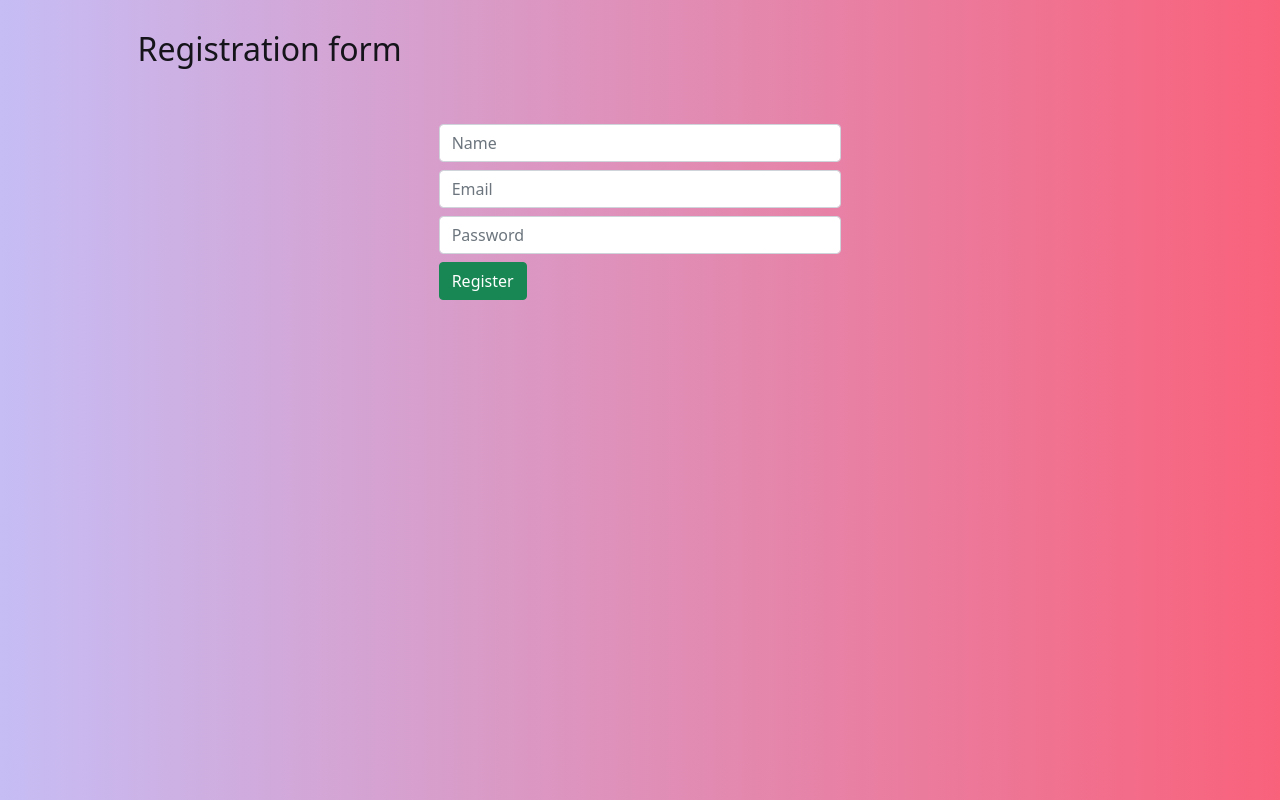
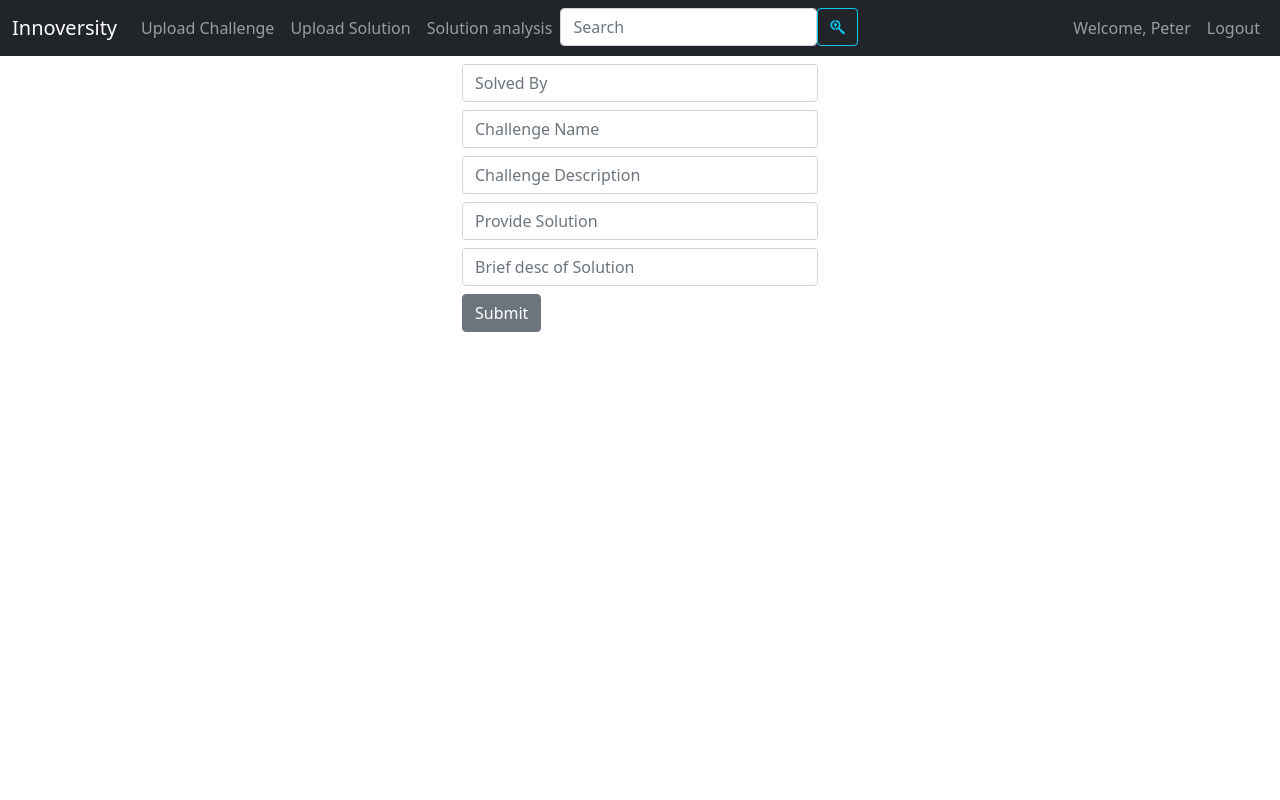
Before and after one commit to anil07-web/innoversity, an Angular app in the folder webapp/: page / in a window 1280 px wide. Built offline with nearby package versions, Linux system fonts and the light colour scheme.

Commit message:
committed

```diff
--- a/webapp/src/app/app.component.html
+++ b/webapp/src/app/app.component.html
@@ -1,2 +1,4 @@
-<app-registration></app-registration>
+<!-- <app-registration></app-registration> -->
+<app-header></app-header>
+<app-solution></app-solution>
 <!-- <app-header></app-header> -->
--- /dev/null
+++ b/webapp/src/app/models/InnovatorProperties.ts
@@ -0,0 +1,7 @@
+export class InnovatorProperties {
+    public solvedBy:string;
+    public challengeName:string;
+    public challengeDescription:string;
+    public solution:string;
+    public briefDescofSolution:String;
+}
--- /dev/null
+++ b/webapp/src/app/services/solution.service.ts
@@ -0,0 +1,13 @@
+import { HttpClient } from '@angular/common/http';
+import { Injectable } from '@angular/core';
+
+@Injectable({
+  providedIn: 'root'
+})
+export class SolutionService {
+
+  constructor(private http:HttpClient) { }
+  addDetails(innovator){
+    return this.http.post("",innovator);
+  }
+}
--- /dev/null
+++ b/webapp/src/app/solution/solution.component.html
@@ -0,0 +1,41 @@
+<div class="container">
+    <div class="row">
+        <div class="col-md-4 offset-md-4">
+            <form #uploadsolution="ngForm" (ngSubmit)="onsubmit(uploadsolution)">
+                <div class="mt-2">
+                    <input type="text" #solvedBy="ngModel" name="solvedBy" required class="form-control"  class="form-control" [(ngModel)]="innovator.solvedBy" placeholder="Solved By">
+                    <div class="text-danger" *ngIf="solvedBy.dirty && solvedBy.errors?.required">
+                    Please enter the details
+                </div>
+                </div>
+                <div class="mt-2">
+                    <input type="text" #challengeName="ngModel" name="challengeName" required class="form-control"  class="form-control" [(ngModel)]="innovator.challengeName" placeholder="Challenge Name">
+                    <div class="text-danger" *ngIf="challengeName.dirty && challengeName.errors?.required">
+                        Please enter the details
+                    </div>
+                </div>
+                <div class="mt-2">
+                    <input type="text" #challengeDescription="ngModel" name="challengeDescription" required class="form-control"  class="form-control" [(ngModel)]="innovator.challengeDescription" placeholder="Challenge Description">
+                    <div class="text-danger" *ngIf="challengeDescription.dirty && challengeDescription.errors?.required">
+                        Please enter the details
+                    </div>
+                </div>
+                <div class="mt-2">
+                    <input type="text" #solution="ngModel" name="solution"  class="form-control" required class="form-control" [(ngModel)]="innovator.solution" placeholder="Provide Solution">
+                    <div class="text-danger" *ngIf="solution.dirty && solution.errors?.required">
+                        Please enter the details
+                    </div>
+                </div>
+                <div class="mt-2">
+                    <input type="text" #briefDescofSolution="ngModel" name="briefDescofSolution" required class="form-control"  class="form-control" [(ngModel)]="innovator.briefDescofSolution" placeholder="Brief desc of Solution">
+                    <div class="text-danger" *ngIf="briefDescofSolution.dirty && briefDescofSolution.errors?.required">
+                        Please enter the details
+                    </div>
+                </div>
+                <div class="mt-2">
+                    <button class="btn btn-secondary">Submit</button>
+                </div>
+            </form>
+    </div>
+
+</div>
--- /dev/null
+++ b/webapp/src/app/solution/solution.component.ts
@@ -0,0 +1,27 @@
+import { Component, OnInit } from '@angular/core';
+import { NgForm } from '@angular/forms';
+import { InnovatorProperties } from '../models/InnovatorProperties';
+import { SolutionService } from '../services/solution.service';
+
+@Component({
+  selector: 'app-solution',
+  templateUrl: './solution.component.html',
+  styleUrls: ['./solution.component.css']
+})
+export class SolutionComponent implements OnInit {
+  public innovator=new InnovatorProperties;
+  constructor(private service:SolutionService) { }
+
+  ngOnInit(): void {
+  }
+  onsubmit(form:NgForm){
+    if(form.valid){
+    this.service.addDetails(this.innovator).subscribe(data=>{
+      // console.log(data);
+    });
+    }
+    else{
+      alert('Please fix the errors!!');
+    }
+}
+}
```
Also changed, not shown: webapp/src/app/app.module.ts (+6 -2 lines), webapp/src/app/solution/solution.component.css (added), 2 other files (tests, documents, lock files or other folders).
